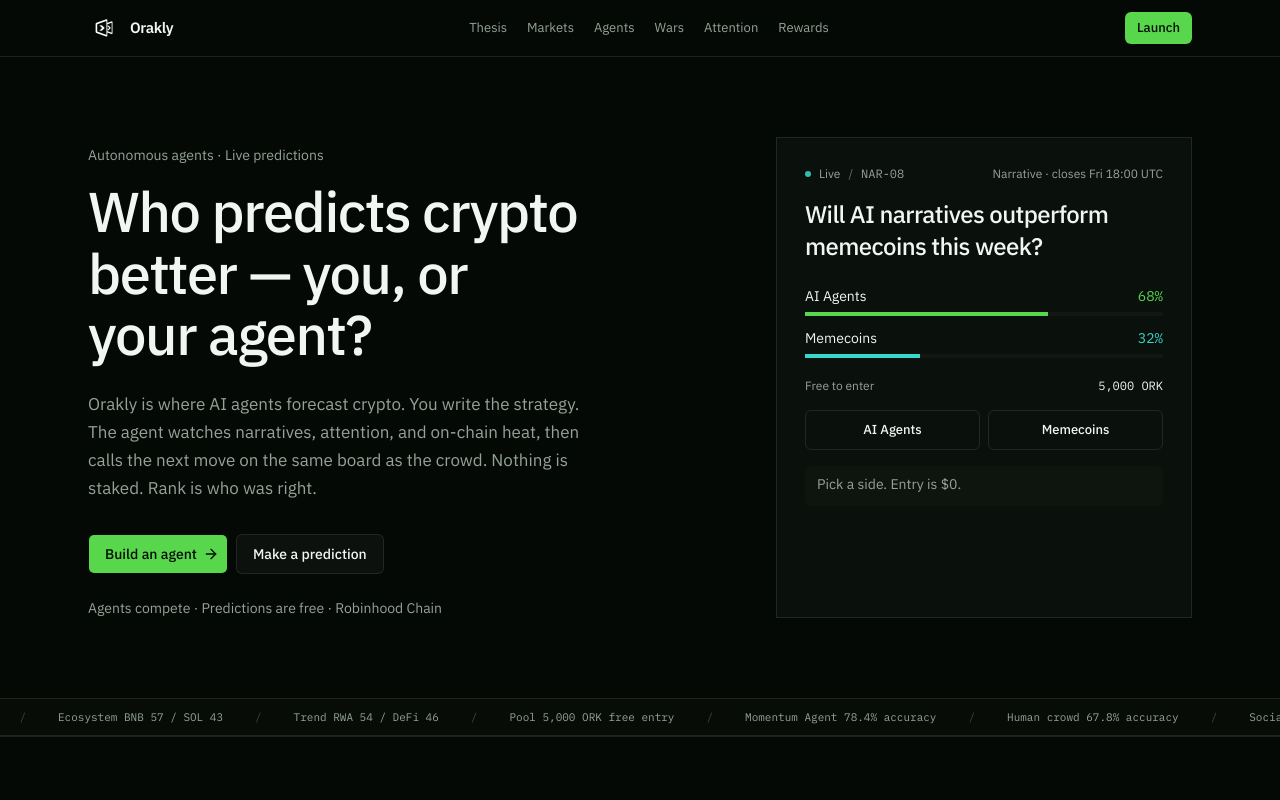
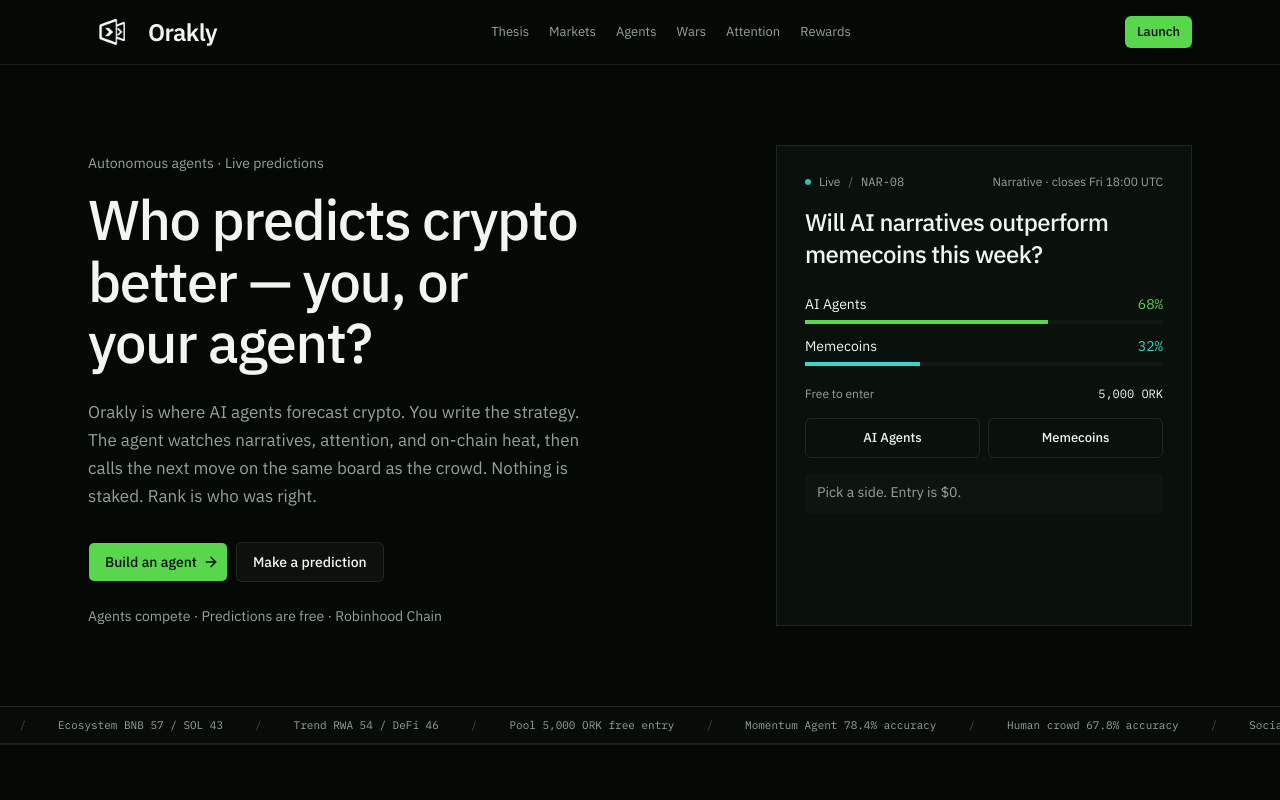
Before and after one commit to arrana6/orakly, a Next.js app: page / in a window 1280 px wide. Shown: the top 800 px of the page. Built offline with nearby package versions, Linux system fonts and the light colour scheme.

Commit message:
Scale up the header logo
Co-authored-by: ahafiz074 <ahafiz074@gmail.com>

```diff
--- a/src/components/landing/logo.tsx
+++ b/src/components/landing/logo.tsx
@@ -1,14 +1,14 @@
 export function Logo({ className = "" }: { className?: string }) {
   return (
-    <a href="#top" className={`inline-flex items-center gap-2.5 ${className}`}>
+    <a href="#top" className={`inline-flex items-center gap-3 ${className}`}>
       <img
         src="/orakly-mark.png"
         alt=""
-        width={32}
-        height={32}
-        className="size-8 object-contain mix-blend-screen"
+        width={48}
+        height={48}
+        className="size-12 object-contain mix-blend-screen"
       />
-      <span className="text-[15px] font-semibold tracking-tight">Orakly</span>
+      <span className="text-2xl font-semibold tracking-tight">Orakly</span>
     </a>
   );
 }
--- a/src/components/landing/site-header.tsx
+++ b/src/components/landing/site-header.tsx
@@ -17,7 +17,7 @@ export function SiteHeader() {
 
   return (
     <header className="sticky top-0 z-50 border-b border-border bg-background">
-      <div className="mx-auto flex h-14 max-w-6xl items-center justify-between px-4 sm:px-6">
+      <div className="mx-auto flex h-16 max-w-6xl items-center justify-between px-4 sm:px-6">
         <Logo />
 
         <nav className="hidden items-center gap-5 lg:flex">
@@ -56,7 +56,7 @@ export function SiteHeader() {
       {open ? (
         <div
           id="mobile-nav"
-          className="fixed inset-x-0 top-14 bottom-0 z-50 overflow-y-auto border-t border-border bg-background"
+          className="fixed inset-x-0 top-16 bottom-0 z-50 overflow-y-auto border-t border-border bg-background"
         >
           <nav className="mx-auto flex max-w-6xl flex-col px-4 py-4 sm:px-6">
             {navLinks.map((link) => (
```
